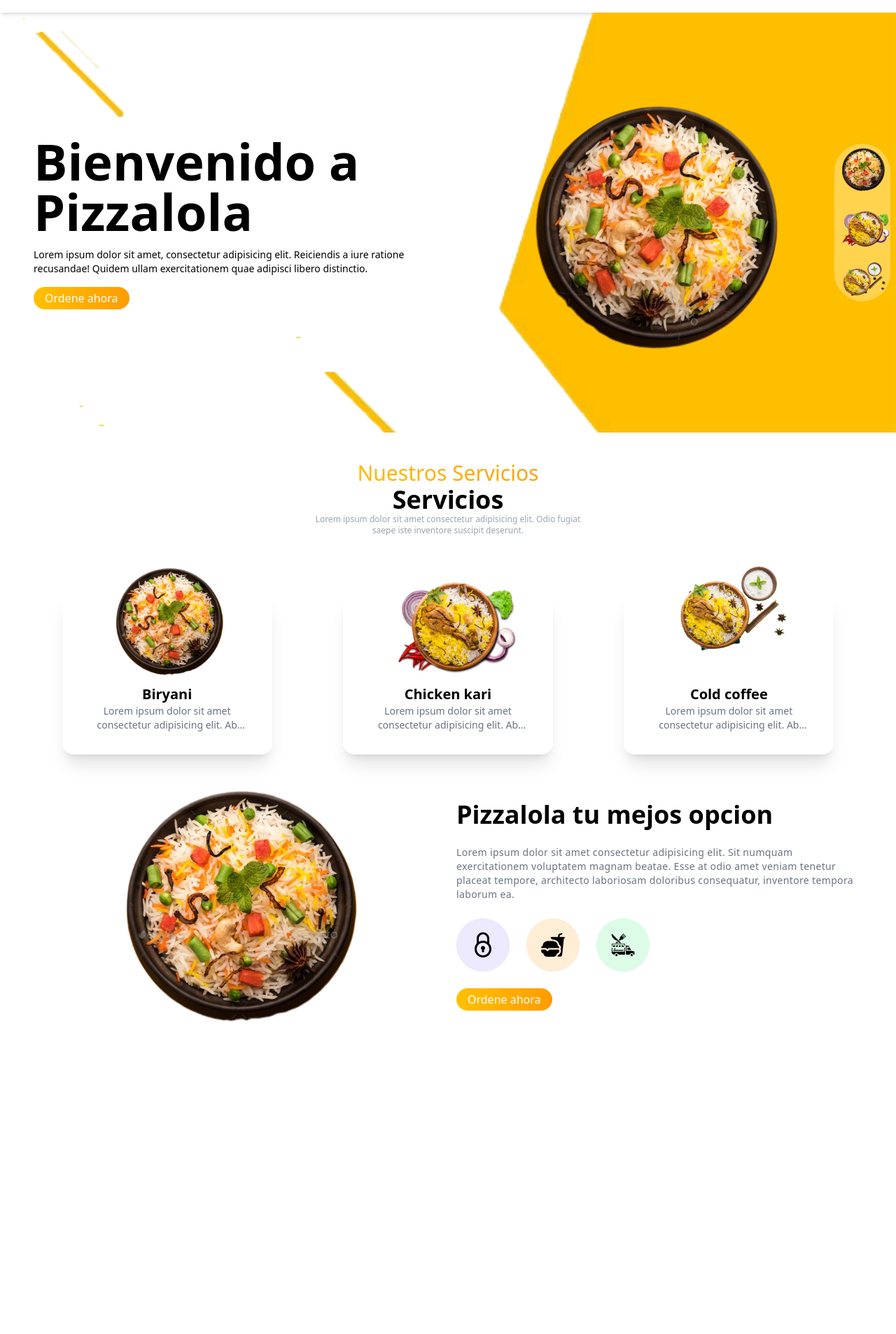
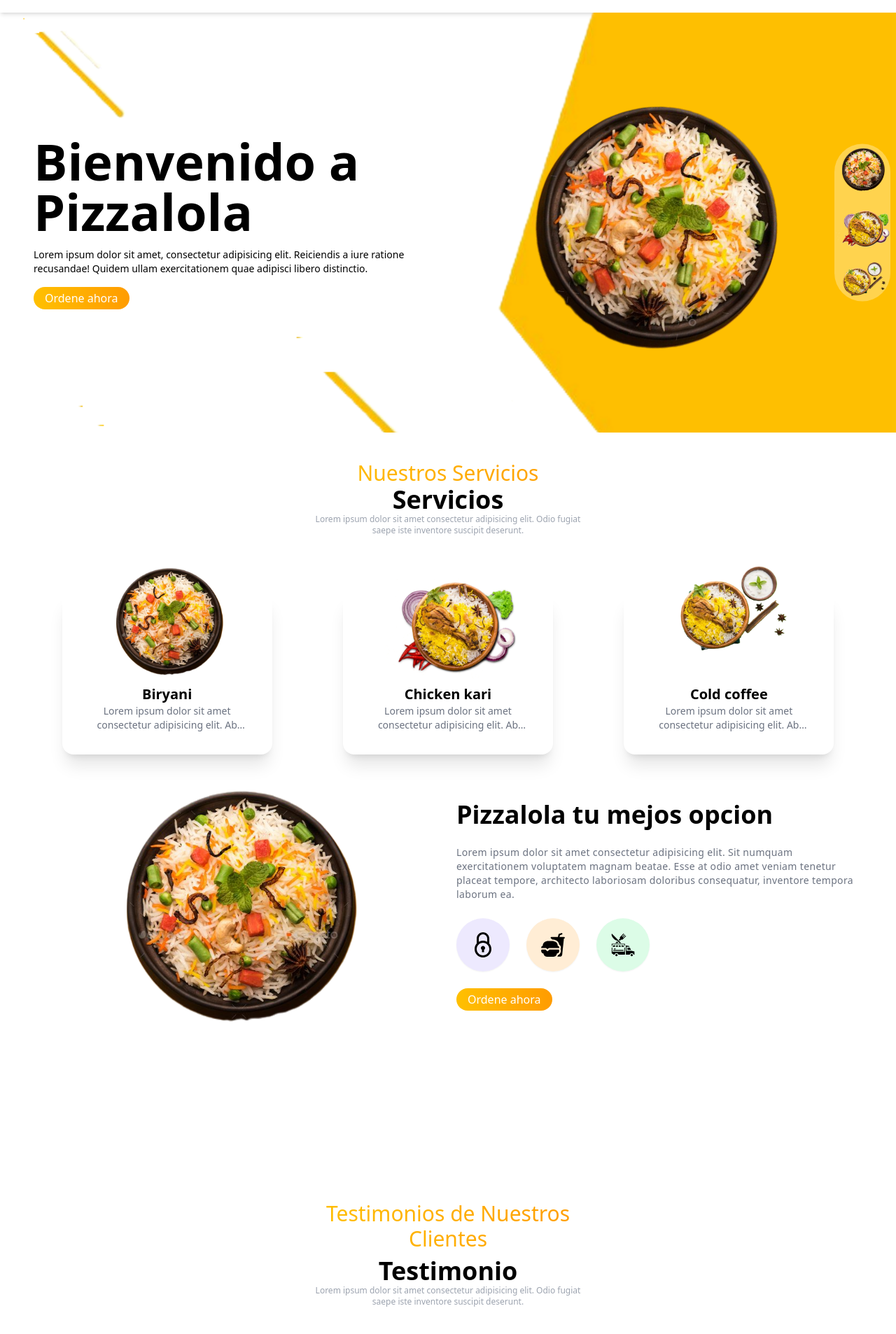
Before and after one commit to Ricuesta86/nextjs-pizzeria, a Next.js app: page / in a window 1280 px wide. Shown: the part 54-1960 px from the top of the page at 70% size. Before the commit the page ends 1722 px from the top, so only its background shows below. Built offline with nearby package versions, Linux system fonts and the light colour scheme.

Commit message:
Comenzada la seccion testimonios

```diff
--- /dev/null
+++ b/app/components/testimonial/testimonial.tsx
@@ -0,0 +1,20 @@
+export default function Testimonial() {
+  return (
+    <>
+      <div className="py-10">
+        <div className="container">
+          <div className="text-center mb-20 max-w-[400px] mx-auto">
+            <h1 className="text-3xl py-2 bg-clip-text text-transparent bg-gradient-to-r from-primary to-secondary">
+              Testimonios de Nuestros Clientes
+            </h1>
+            <h2 className="text-4xl font-bold">Testimonio</h2>
+            <p className="text-xs text-gray-400">
+              Lorem ipsum dolor sit amet consectetur adipisicing elit. Odio
+              fugiat saepe iste inventore suscipit deserunt.
+            </p>
+          </div>
+        </div>
+      </div>
+    </>
+  );
+}
--- a/app/page.tsx
+++ b/app/page.tsx
@@ -2,6 +2,7 @@ import Banner from "./components/banner/banner";
 import Hero from "./components/hero/hero";
 import Navbar from "./components/navbar/navbar";
 import Service from "./components/service/service";
+import Testimonial from "./components/testimonial/testimonial";
 
 export default function Home() {
   return (
@@ -10,6 +11,7 @@ export default function Home() {
       <Hero />
       <Service />
       <Banner />
+      <Testimonial />
     </>
   );
 }
--- a/app/providers.tsx
+++ b/app/providers.tsx
@@ -7,7 +7,7 @@ export default function Providers({ children }: { children: React.ReactNode }) {
       attribute='class'
       defaultTheme='light'
       enableSystem
-      disableTransitionOnChange
+      // disableTransitionOnChange
     >
       {children}
     </ThemeProvider>
--- a/tailwind.config.ts
+++ b/tailwind.config.ts
@@ -8,7 +8,6 @@ const config: Config = {
   ],
   theme: {
     extend: {
-      darkmode:"class",
       backgroundImage: {
         "gradient-radial": "radial-gradient(var(--tw-gradient-stops))",
         "gradient-conic":
@@ -28,5 +27,6 @@ const config: Config = {
     },
   },
   plugins: [],
+  darkMode: ['class', '[data-mode="dark"]'],
 };
 export default config;
```
